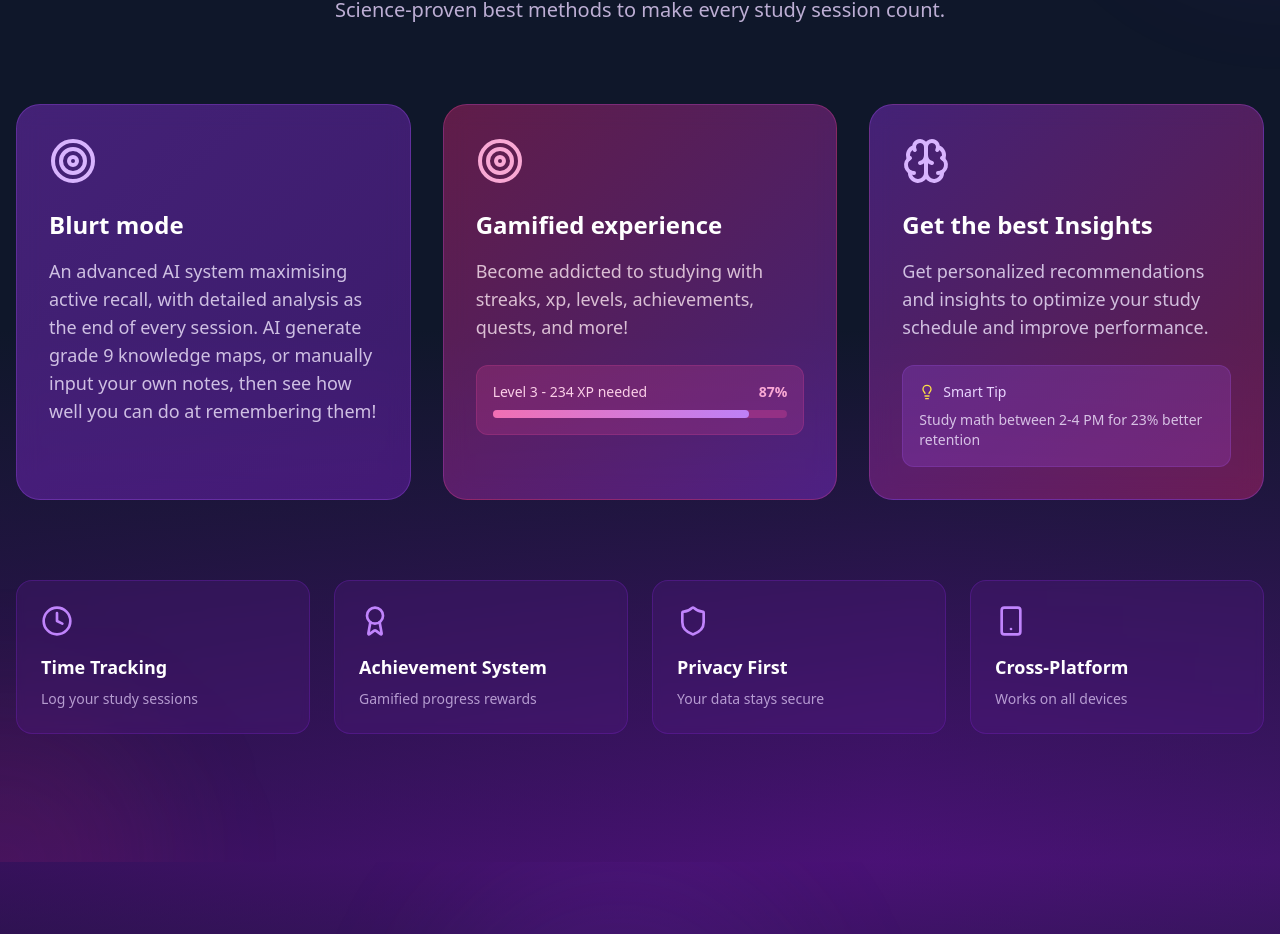
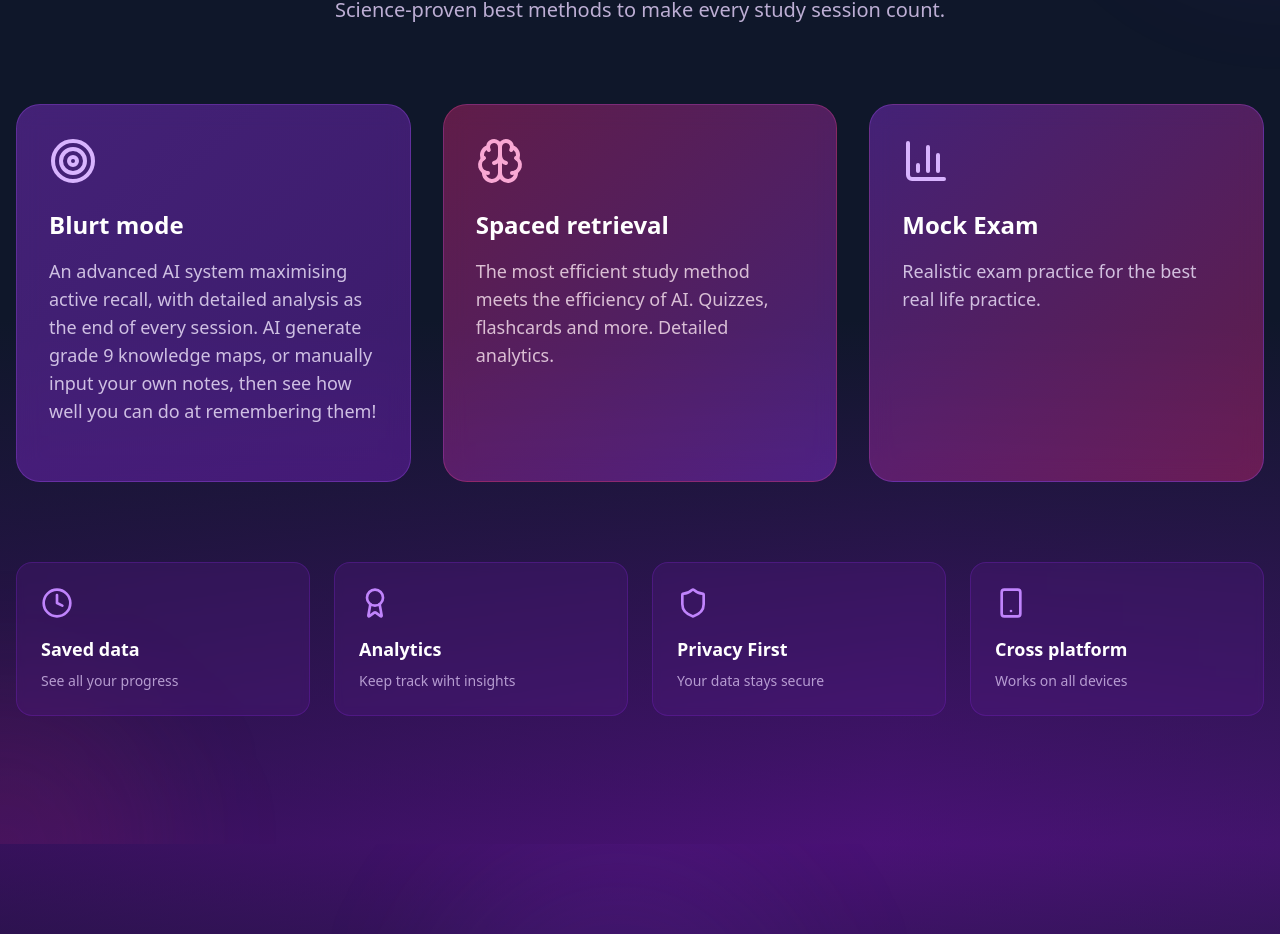
Before and after one commit to dkhedekar79/Trackviso2, a React (Vite) app: page / in a window 1280 px wide. Shown: the part 2134-3068 px from the top of the page. Built offline with nearby package versions, Linux system fonts and the light colour scheme.

Commit message:
Update Landing page content and icons

```diff
--- a/src/pages/Landing.jsx
+++ b/src/pages/Landing.jsx
@@ -525,26 +525,12 @@ const Landing = () => {
               whileHover={{ y: -10, scale: 1.02 }}
             >
               <div className="transform group-hover:scale-110 group-hover:rotate-12 transition-all duration-300 mb-6">
-                <Target className="w-12 h-12 text-pink-300" />
+                <Brain className="w-12 h-12 text-pink-300" />
               </div>
-              <h3 className="text-2xl font-bold mb-4">Gamified experience</h3>
+              <h3 className="text-2xl font-bold mb-4">Spaced retrieval</h3>
               <p className="text-pink-100/80 text-lg mb-6">
-                Become addicted to studying with streaks, xp, levels, achievements, quests, and more!
+                The most efficient study method meets the efficiency of AI. Quizzes, flashcards and more. Detailed analytics.
               </p>
-              <div className="bg-pink-500/20 rounded-xl p-4 border border-pink-500/20">
-                <div className="flex items-center justify-between mb-2">
-                  <span className="text-sm text-pink-200">Level 3 - 234 XP needed</span>
-                  <span className="text-sm font-semibold text-pink-300">87%</span>
-                </div>
-                <div className="w-full bg-pink-500/30 rounded-full h-2">
-                  <motion.div
-                    className="bg-gradient-to-r from-pink-400 to-purple-400 h-2 rounded-full"
-                    style={{ width: '87%' }}
-                    animate={{ opacity: [0.8, 1, 0.8] }}
-                    transition={{ duration: 2, repeat: Infinity, delay: 0.3 }}
-                  ></motion.div>
-                </div>
-              </div>
             </motion.div>
 
             {/* AI Insights */}
@@ -557,31 +543,22 @@ const Landing = () => {
               whileHover={{ y: -10, scale: 1.02 }}
             >
               <div className="transform group-hover:scale-110 group-hover:rotate-12 transition-all duration-300 mb-6">
-                <Brain className="w-12 h-12 text-purple-300" />
+                <BarChart3 className="w-12 h-12 text-purple-300" />
               </div>
-              <h3 className="text-2xl font-bold mb-4">Get the best Insights</h3>
+              <h3 className="text-2xl font-bold mb-4">Mock Exam</h3>
               <p className="text-purple-100/80 text-lg mb-6">
-                Get personalized recommendations and insights to optimize your study schedule and improve performance.
+               Realistic exam practice for the best real life practice.
               </p>
-              <div className="bg-purple-500/20 rounded-xl p-4 border border-purple-500/20">
-                <div className="flex items-center space-x-2 mb-2">
-                  <Lightbulb className="w-4 h-4 text-yellow-300" />
-                  <span className="text-sm font-medium text-purple-200">Smart Tip</span>
-                </div>
-                <p className="text-sm text-purple-100/80">
-                  Study math between 2-4 PM for 23% better retention
-                </p>
-              </div>
             </motion.div>
           </div>
 
           {/* Feature Grid */}
           <div className="grid md:grid-cols-2 lg:grid-cols-4 gap-6 mt-20">
             {[
-              { icon: Clock, title: "Time Tracking", desc: "Log your study sessions" },
-              { icon: Award, title: "Achievement System", desc: "Gamified progress rewards" },
+              { icon: Clock, title: "Saved data", desc: "See all your progress" },
+              { icon: Award, title: "Analytics", desc: "Keep track wiht insights" },
               { icon: Shield, title: "Privacy First", desc: "Your data stays secure" },
-              { icon: Smartphone, title: "Cross-Platform", desc: "Works on all devices" }
+              { icon: Smartphone, title: "Cross platform", desc: "Works on all devices" }
             ].map((feature, index) => (
               <motion.div
                 key={index}
```
